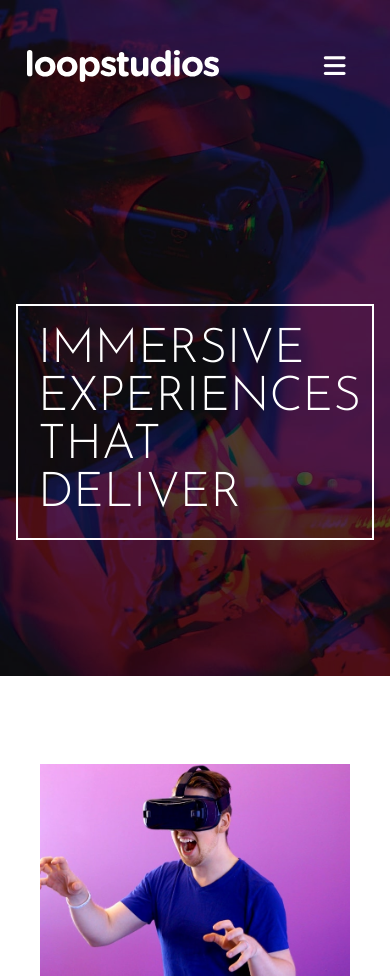
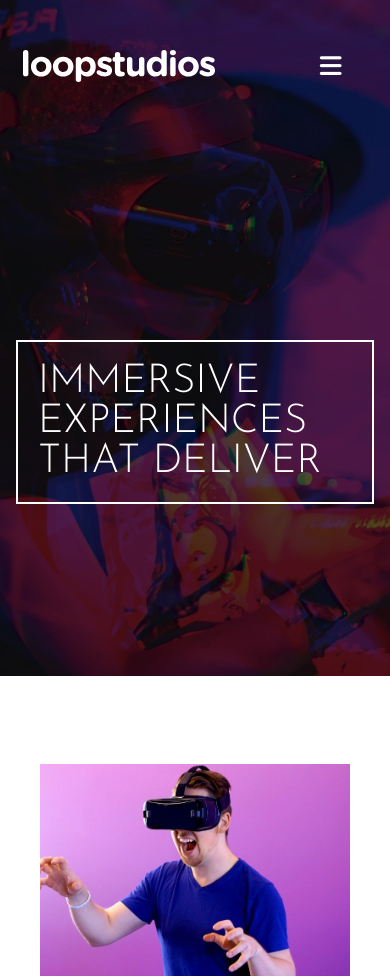
Before and after one commit to KauaLima678/loopstudios, a plain HTML site: page index.html in a window 390 px wide. Shown: the top 979 px of the page. Drawn offline with Linux system fonts and the light colour scheme.

Commit message:
fix responsivity

```diff
--- a/style.css
+++ b/style.css
@@ -319,8 +319,9 @@ footer {
   }
 
   nav {
-    left: 20% !important;
+    left: 19% !important;
     gap: 50px;
+    width: 100% !important;
   }
 
   .bar {
@@ -348,7 +349,7 @@ footer {
     padding: 0 1rem !important;
 
     p {
-      font-size: 3rem !important;
+      font-size: 2.5rem !important;
     }
   }
 
```
